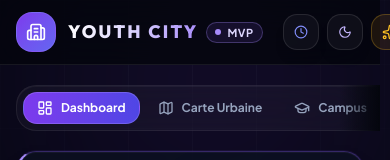
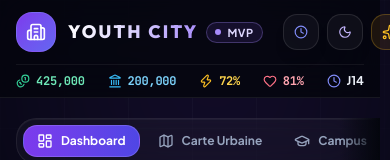
Before and after one commit to HarivolaANDY/Youth-city, a React (Vite) app in the folder frontend/: page / in a window 390 px wide. Shown: the top 160 px of the page. Built offline with nearby package versions, Linux system fonts and the light colour scheme; no server answers.

Commit message:
feat(navbar): show vital stats on mobile and tablet (#1)

```diff
--- a/frontend/src/components/Navbar.tsx
+++ b/frontend/src/components/Navbar.tsx
@@ -287,6 +287,39 @@ export const Navbar: React.FC = () => {
             </div>
           </div>
         </div>
+
+        <dl
+          aria-label="Statistiques du citoyen"
+          className="flex items-center justify-between gap-3 border-t border-white/[0.06] py-2 text-xs lg:hidden"
+        >
+          <div className="flex items-center gap-1.5">
+            <dt className="sr-only">Disponible</dt>
+            <Coins className="size-3.5 text-gain-400" aria-hidden="true" />
+            <dd className="metric font-bold text-gain-300">{citizen.money.toLocaleString()}</dd>
+          </div>
+          <div className="flex items-center gap-1.5">
+            <dt className="sr-only">Épargne</dt>
+            <Landmark className="size-3.5 text-cool-400" aria-hidden="true" />
+            <dd className="metric font-bold text-cool-300">{citizen.savings.toLocaleString()}</dd>
+          </div>
+          <div className="flex items-center gap-1.5">
+            <dt className="sr-only">Énergie</dt>
+            <Zap className="size-3.5 text-warn-400" aria-hidden="true" />
+            <dd className={`metric font-bold ${energyPercent > 20 ? 'text-warn-300' : 'text-risk-300'}`}>
+              {energyPercent}%
+            </dd>
+          </div>
+          <div className="flex items-center gap-1.5">
+            <dt className="sr-only">Bien-être</dt>
+            <Heart className="size-3.5 text-risk-400" aria-hidden="true" />
+            <dd className="metric font-bold text-risk-300">{citizen.wellbeing}%</dd>
+          </div>
+          <div className="flex items-center gap-1.5">
+            <dt className="sr-only">Jour</dt>
+            <Clock className="size-3.5 text-iris-400" aria-hidden="true" />
+            <dd className="font-bold text-mist-100">J{day}</dd>
+          </div>
+        </dl>
       </div>
     </header>
   );
```
